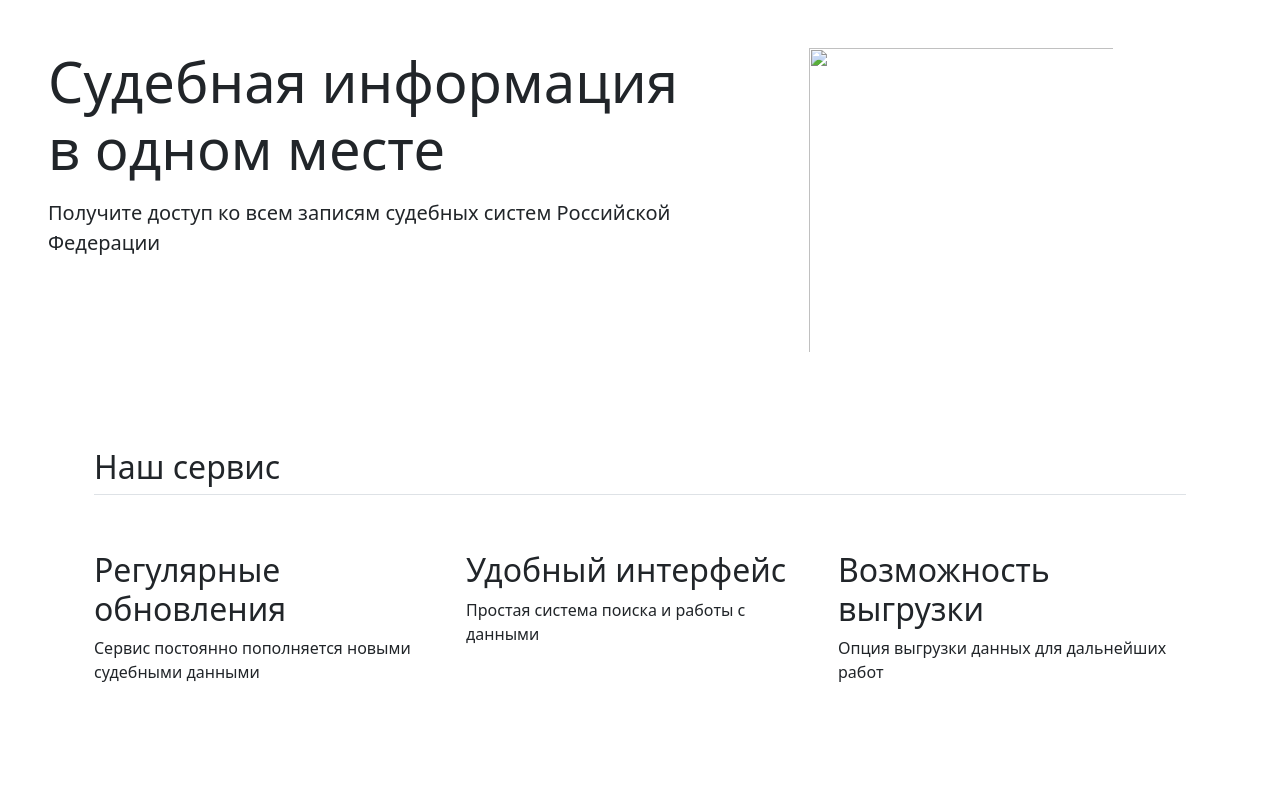
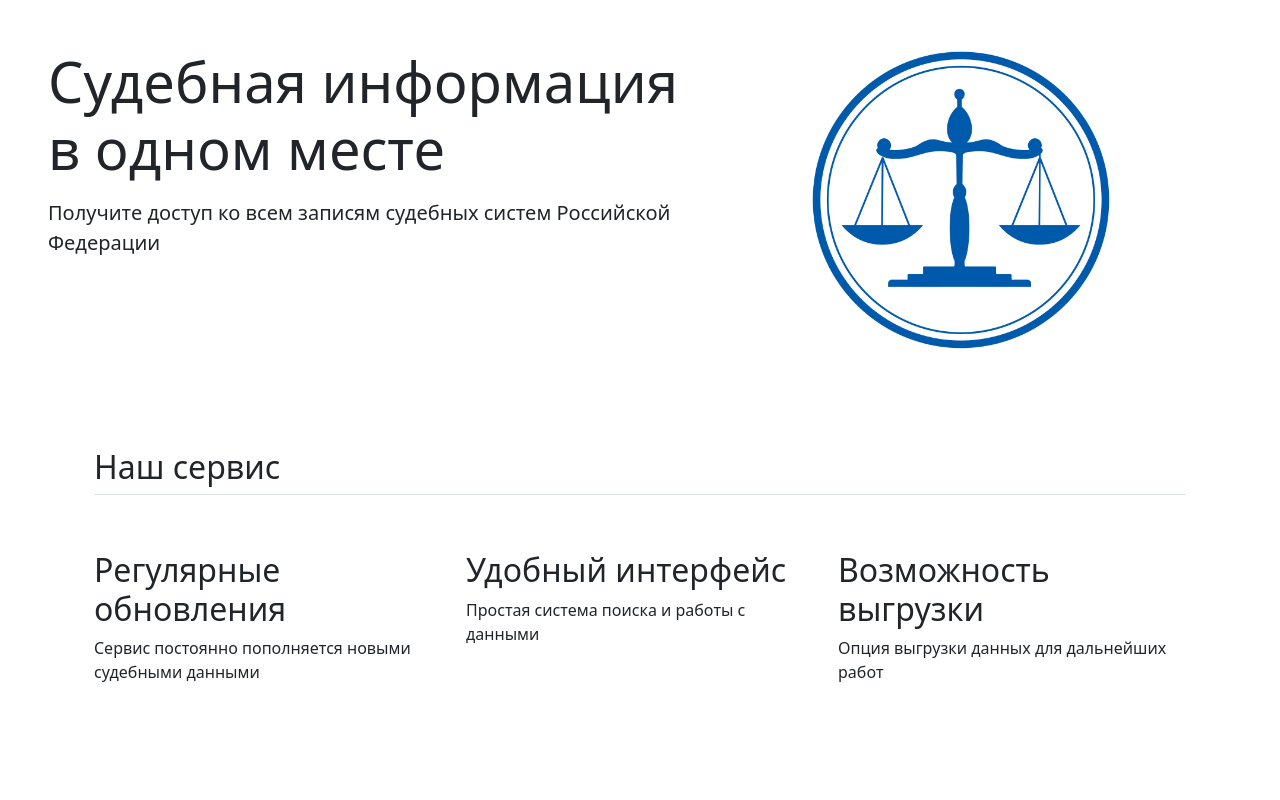
Before and after one commit to The-Horae/The-Horae.github.io, a plain HTML site: page index.html in a window 1280 px wide. Shown: the top 800 px of the page. Drawn offline with nearby package versions, Linux system fonts and the light colour scheme.

Commit message:
Update index.html

```diff
--- a/index.html
+++ b/index.html
@@ -37,7 +37,7 @@
         </div>
       </div>
       <div class="col-md-5">
-        <img src="images/picture.png" class="rounded float-right p-3 p-md-5" style="height: 400px; " >
+        <img src="picture.png" class="rounded float-right p-3 p-md-5" style="height: 400px; " >
       </div>
     </div>
 
```
